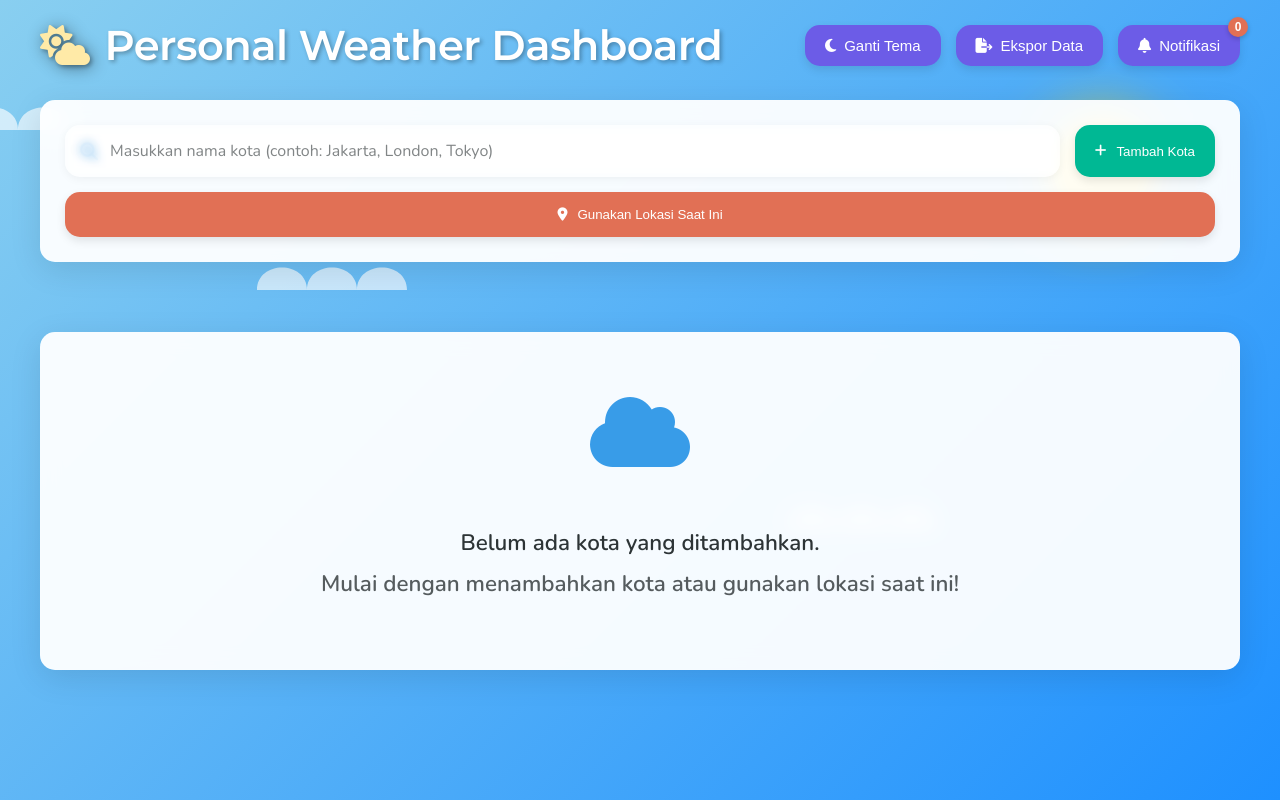
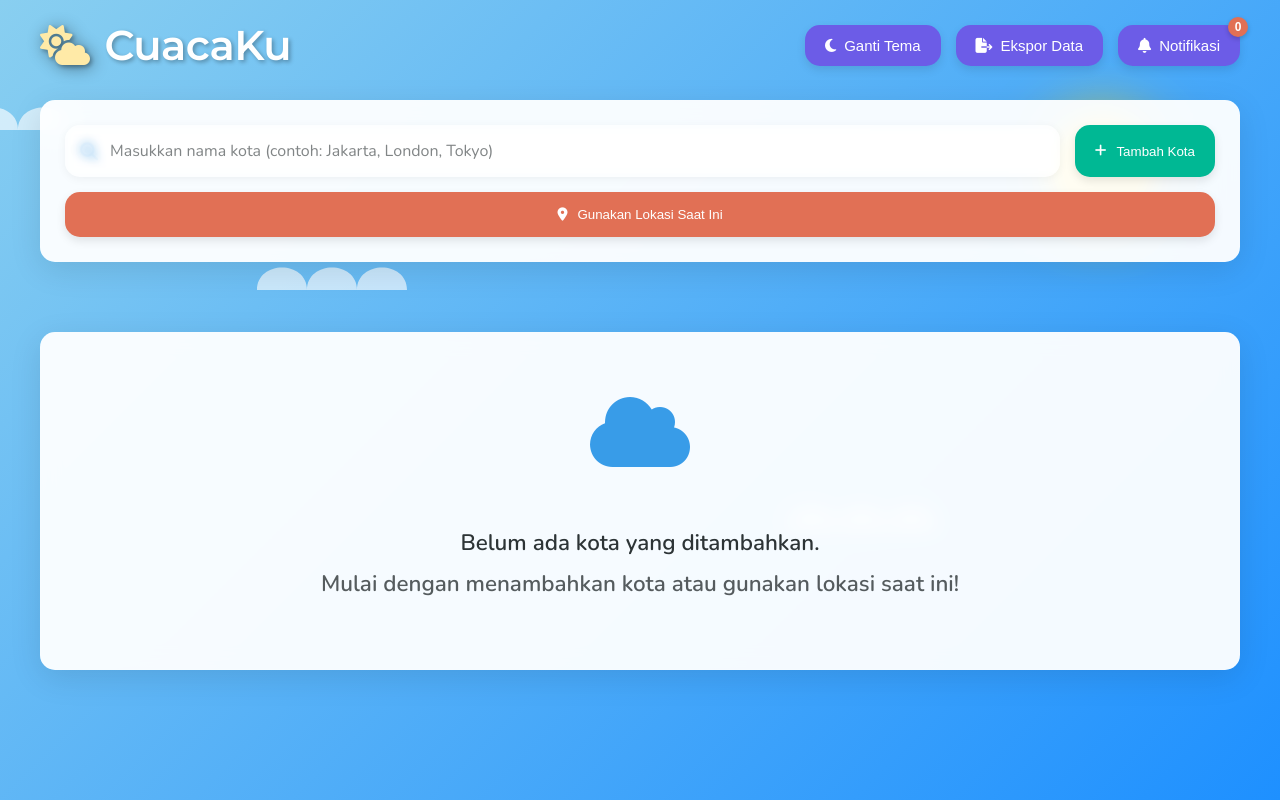
Before and after one commit to Theseadev/Cuaca, a plain HTML site: page index.html in a window 1280 px wide. Drawn offline with nearby package versions, Linux system fonts and the light colour scheme.

Commit message:
Update index.html

```diff
--- a/index.html
+++ b/index.html
@@ -3,7 +3,7 @@
 <head>
     <meta charset="UTF-8" />
     <meta name="viewport" content="width=device-width, initial-scale=1.0"/>
-    <title>Personal Weather Dashboard</title>
+    <title>CuacaKu</title>
     <link rel="stylesheet" href="style.css"/>
     <link rel="manifest" href="manifest.json"/>
     <link rel="icon" href="icon.png" type="image/png"/>
@@ -37,7 +37,7 @@
 
     <div class="container">
         <div class="header-controls">
-            <h1><i class="fas fa-cloud-sun"></i> Personal Weather Dashboard</h1>
+            <h1><i class="fas fa-cloud-sun"></i>CuacaKu</h1>
             <div class="controls-group">
                 <button id="themeToggle" class="theme-toggle-btn">
                     <i class="fas fa-moon"></i> Ganti Tema
```
